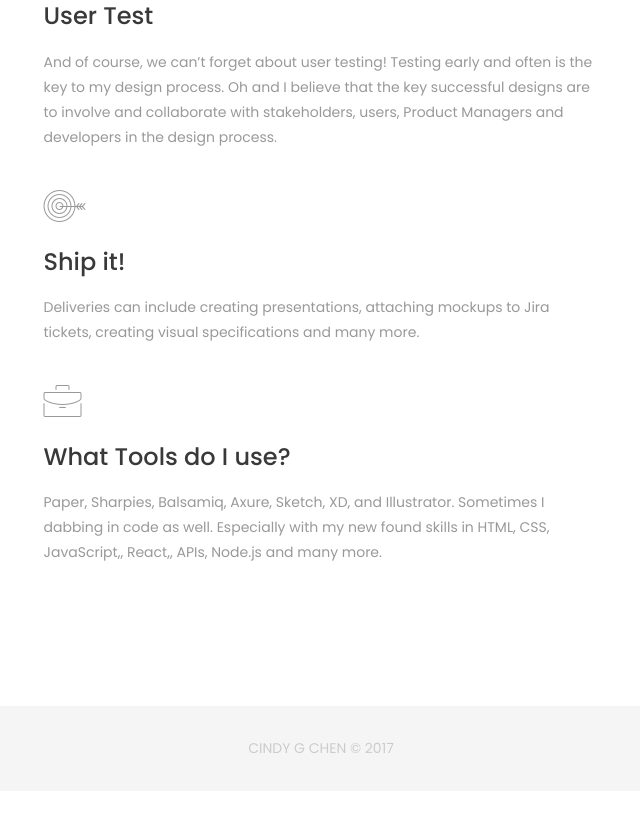
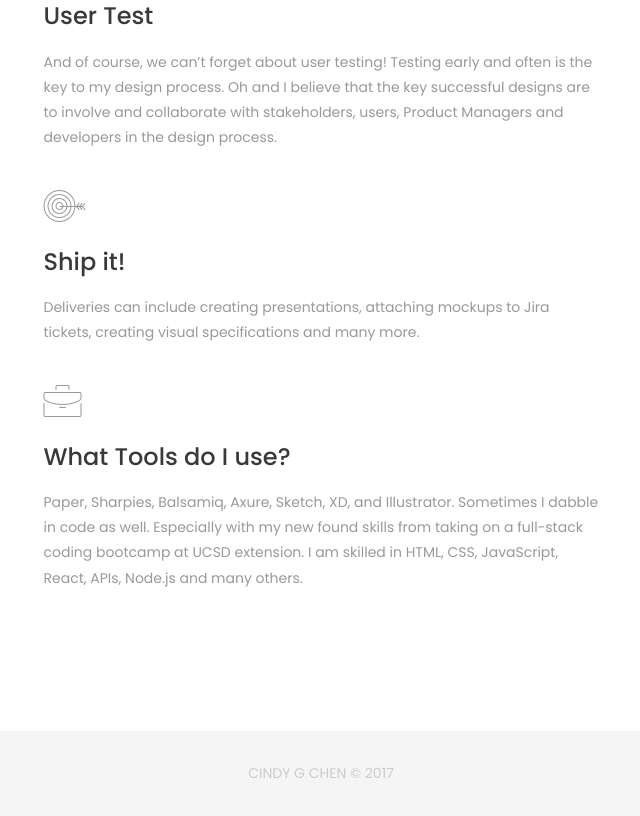
Before and after one commit to cindygchen/uxportfolio, a plain HTML site: page process.html in a window 1280 px wide. Shown: the part 1834-2650 px from the top of the page, without its empty margins (319-959 px from the left). Before the commit the page ends 2625 px from the top, so only its background shows below. Drawn offline with Linux system fonts and the light colour scheme; a script that the page names is missing; files whose address does not match are found by name.

Commit message:
fixed bugs

```diff
--- a/process.html
+++ b/process.html
@@ -162,7 +162,7 @@
                 <span class="process-icons icon-briefcase"></span>
                 <h3> What Tools do I use? </h3>
                 <div class="h-10"></div>
-                <p>Paper, Sharpies, Balsamiq, Axure, Sketch, XD, and Illustrator. Sometimes I dabbing in code as well. Especially with my new found skills in HTML, CSS, JavaScript,, React,, APIs, Node.js and many more.</p>
+                <p>Paper, Sharpies, Balsamiq, Axure, Sketch, XD, and Illustrator. Sometimes I dabble in code as well. Especially with my new found skills from taking on a full-stack coding bootcamp at UCSD extension. I am skilled in HTML, CSS, JavaScript, React, APIs, Node.js and many others.</p>
                 <div class="h-30"></div>
             </div>
             <!-- end service-box -->
```
Also changed, not shown: about.html (+1 -1 lines), 2 other files.
